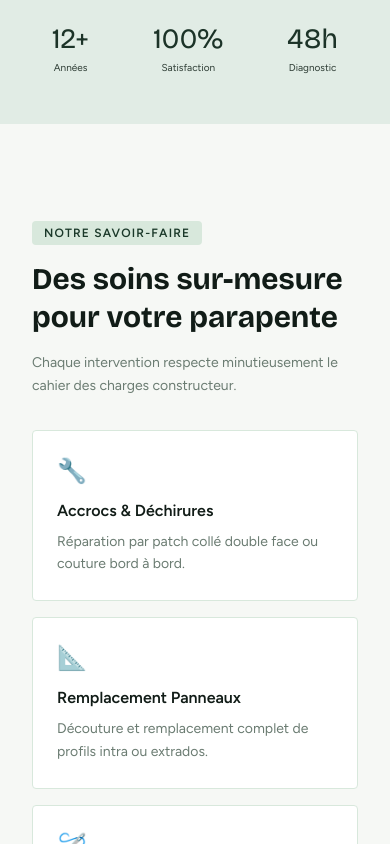
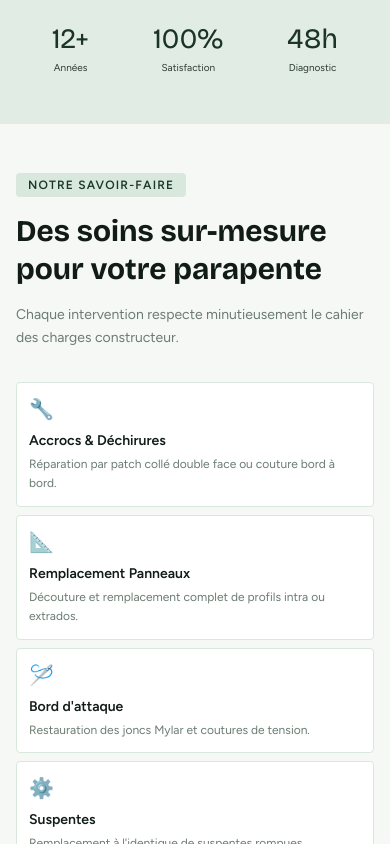
Before and after one commit to clementsbt/Parapente-rescue, a Next.js app: page / in a window 390 px wide. Shown: the part 720-1564 px from the top of the page. Built offline with nearby package versions, Linux system fonts and the light colour scheme.

Commit message:
Reduce service cards height on mobile

```diff
--- a/src/app/page.tsx
+++ b/src/app/page.tsx
@@ -130,7 +130,7 @@ export default function Home() {
       </section>
 
       {/* Services */}
-      <section className="py-24 px-8 md:px-14 max-w-6xl mx-auto">
+      <section className="py-12 md:py-24 px-4 md:px-14 max-w-6xl mx-auto">
         <div className="grid grid-cols-1 lg:grid-cols-2 gap-12 items-start">
           <ScrollEffect>
             <Tag>Notre savoir-faire</Tag>
@@ -140,7 +140,7 @@ export default function Home() {
             <p className="text-sm leading-relaxed mb-8" style={{ color: "#6B7C72" }}>
               Chaque intervention respecte minutieusement le cahier des charges constructeur.
             </p>
-            <div className="grid grid-cols-1 sm:grid-cols-2 gap-4">
+            <div className="grid grid-cols-1 sm:grid-cols-2 gap-2 md:gap-4">
               {[
                 { icon: "🔧", title: "Accrocs & Déchirures", desc: "Réparation par patch collé double face ou couture bord à bord." },
                 { icon: "📐", title: "Remplacement Panneaux", desc: "Découture et remplacement complet de profils intra ou extrados." },
@@ -148,10 +148,10 @@ export default function Home() {
                 { icon: "⚙️", title: "Suspentes", desc: "Remplacement à l'identique de suspentes rompues." },
               ].map((c, i) => (
                 <ScrollEffect key={c.title} delay={i * 0.1}>
-                  <div className="p-6 rounded-sm border transition-all hover:shadow-lg hover:scale-105" style={{ borderColor: "#D8E8DC", background: "#fff" }}>
-                    <div className="text-2xl mb-3">{c.icon}</div>
-                    <h3 className="font-semibold text-base mb-2" style={{ color: "#111C17" }}>{c.title}</h3>
-                    <p className="text-sm leading-relaxed" style={{ color: "#6B7C72" }}>{c.desc}</p>
+                  <div className="p-3 md:p-6 rounded-sm border transition-all hover:shadow-lg hover:scale-105" style={{ borderColor: "#D8E8DC", background: "#fff" }}>
+                    <div className="text-xl md:text-2xl mb-2 md:mb-3">{c.icon}</div>
+                    <h3 className="font-semibold text-sm md:text-base mb-1 md:mb-2" style={{ color: "#111C17" }}>{c.title}</h3>
+                    <p className="text-xs md:text-sm leading-relaxed" style={{ color: "#6B7C72" }}>{c.desc}</p>
                   </div>
                 </ScrollEffect>
               ))}
```
